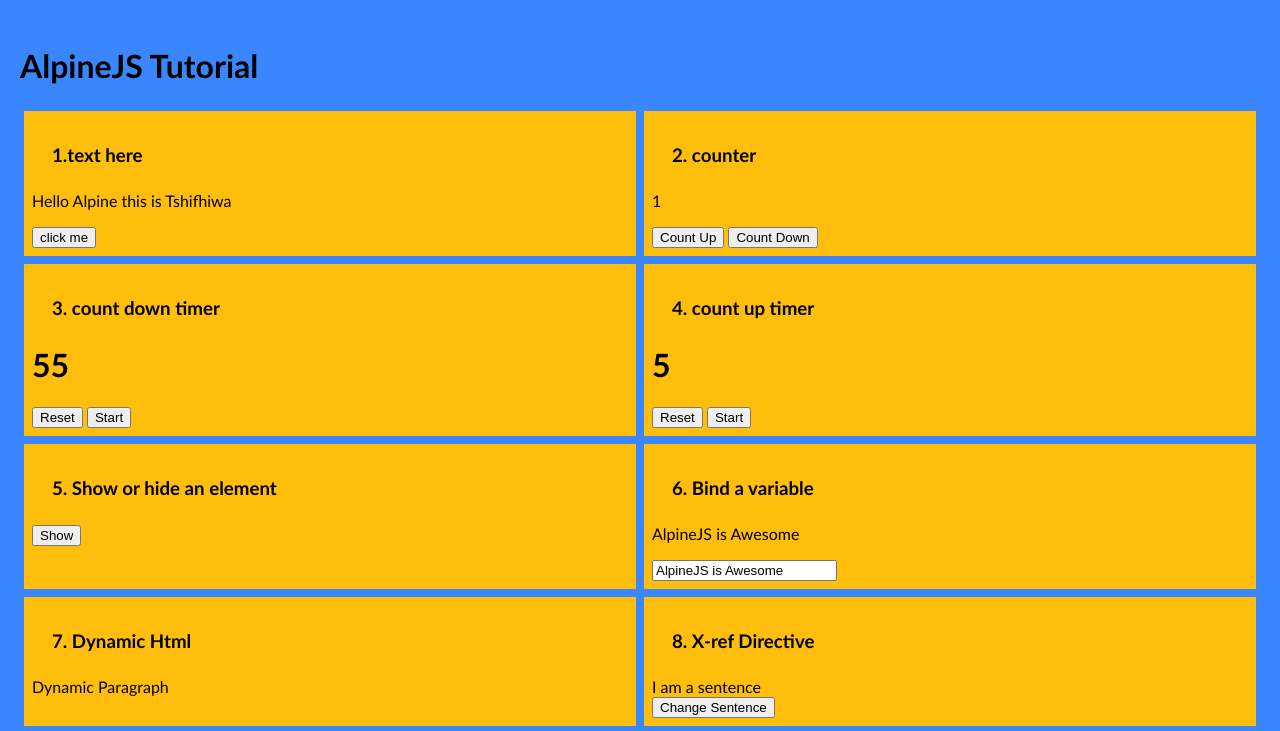
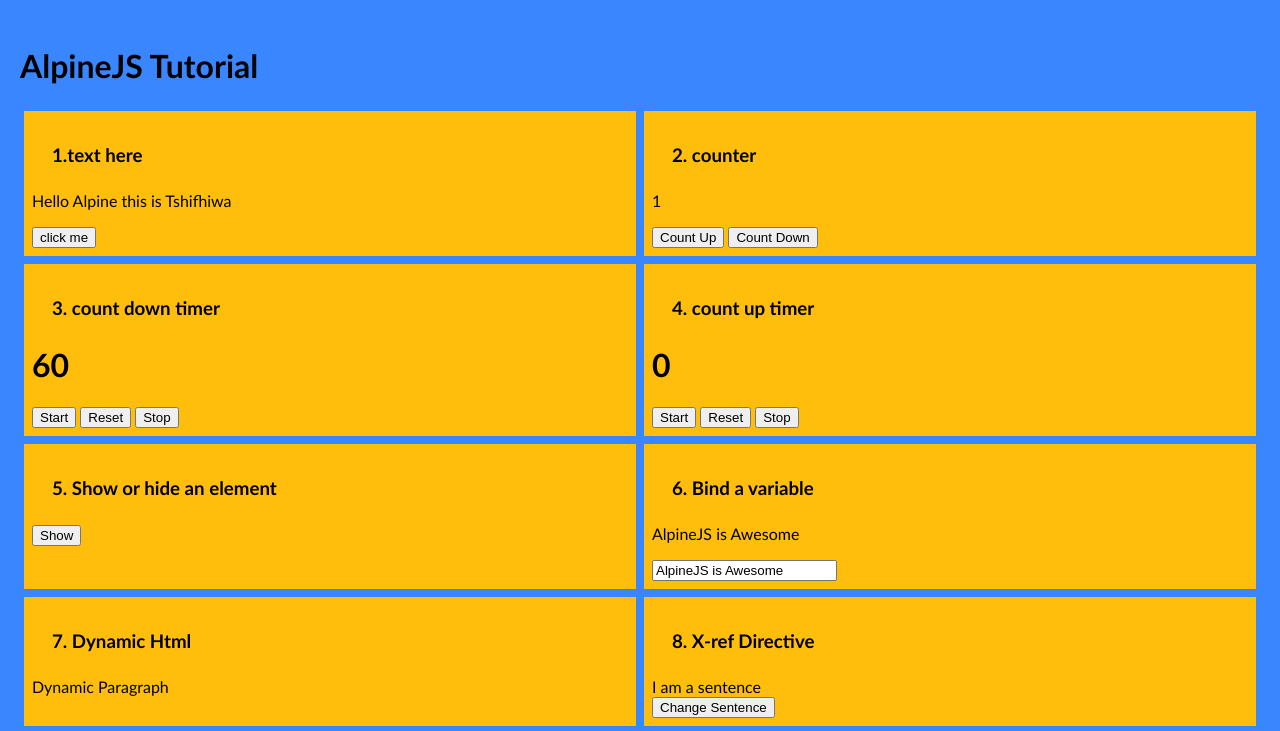
Before and after one commit to Matombot/AlpineJs-tutorial, a plain HTML site: page index.html in a window 1280 px wide. Shown: the top 731 px of the page. Drawn offline with nearby package versions, Linux system fonts and the light colour scheme.

Commit message:
initial commit

```diff
--- a/index.html
+++ b/index.html
@@ -30,28 +30,25 @@
             </div>
         </div>
         <div class="side">
-            <div x-data="{ countdown: 60 ,count: false}" x-init="setInterval(function(){
-               countdown--;
-            }, 1000);
-            ">
+            <div x-data="{ countdown: 60}">
                 <h3>3. count down timer</h3>
                 <h1 x-text="countdown"></h1>
-                <button @click="countdown=60">Reset</button>
-                <button @click="count=!count" x-html="count ? 'Stop' : 'Start'">Show</button>
-
+                <button @click="myStop=setInterval(function(){
+                    countdown--;}, 1000);">Start</button>
+                    <button @click="countdown=60">Reset</button>
+                    <button @click="clearInterval(myStop)">Stop</button>
             </div>
         </div>
         <div class="side">
-            <div x-data="{ countdown: 00,count: false}" x-init="setInterval(function(){
-                countdown++;
-             }, 1000);
-             ">
+            <div x-data="{ countdown: 00,count: false}">
 
                 <h3>4. count up timer</h3>
                 <h1 x-text="countdown"></h1>
-                <button @click="countdown=0" x-init="setInterval(function(){
-                countdown++; }, 0); ">Reset</button>
-                <button @click="count=!count" x-html="count ? 'Stop' : 'Start'">Start</button>
+                <button @click="myStop=setInterval(function(){
+                    countdown++;}, 1000);">Start</button>
+                    <button @click="countdown=0">Reset</button>
+                    <button @click="clearInterval(myStop)">Stop</button>
+
             </div>
         </div>
         <div class="side">
```
